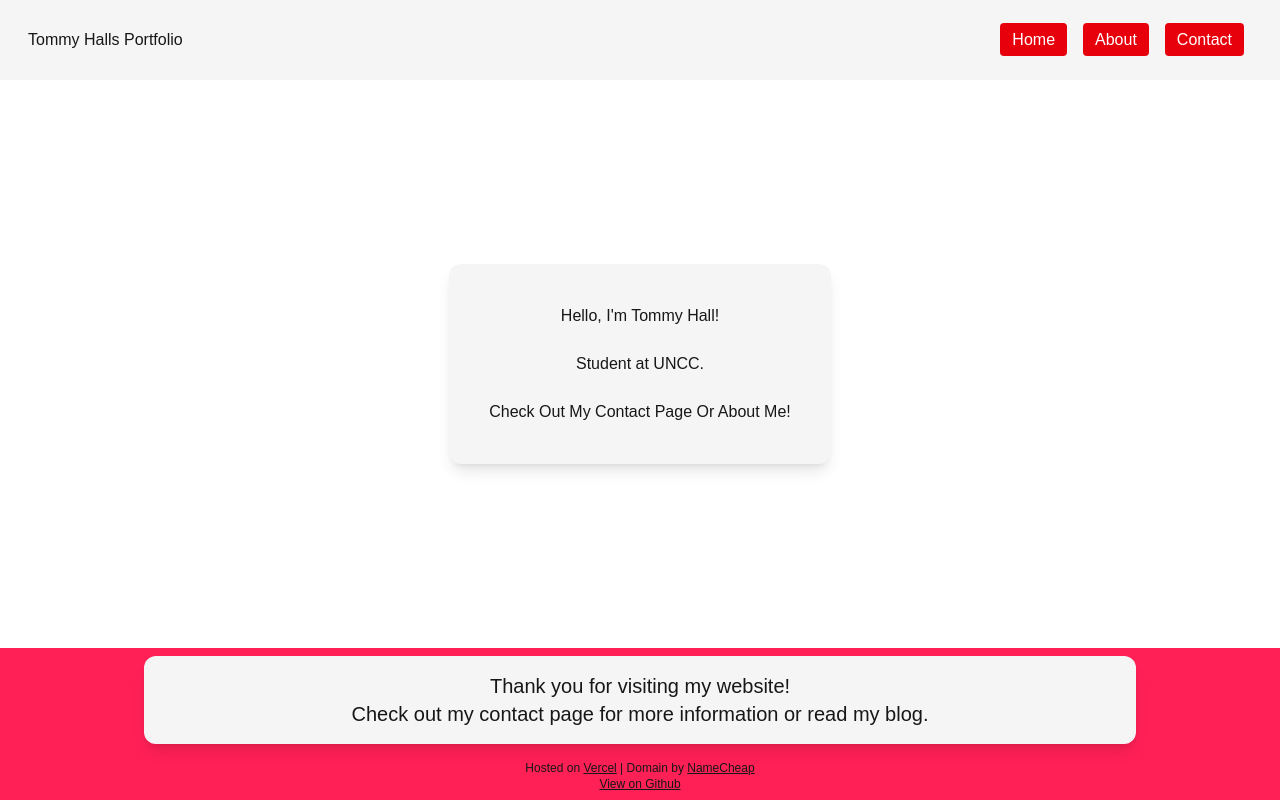
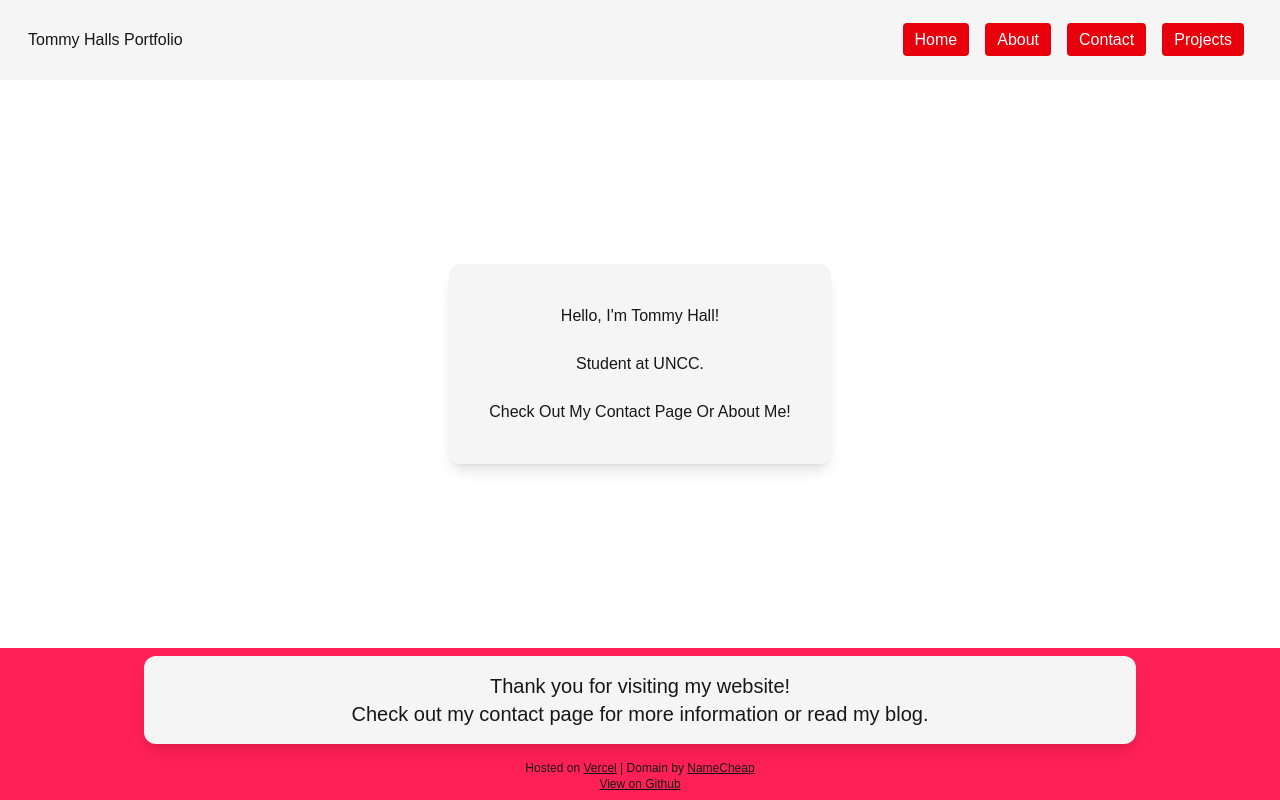
Before and after one commit to TeejMcSteez/nextWebsite, a Next.js app: page / in a window 1280 px wide. Built offline with nearby package versions, Linux system fonts and the light colour scheme.

Commit message:
Added project page still needs more UI design but works great!

```diff
--- a/src/app/ui/Navbar.jsx
+++ b/src/app/ui/Navbar.jsx
@@ -13,6 +13,8 @@ export default function NavBar() {
                 <a href="/" className="m-2 px-3 py-2 bg-red-600 rounded hover:bg-red-800">Home</a>
                 <a href="/about" className="m-2 px-3 py-2 bg-red-600 rounded hover:bg-red-800">About</a>
                 <a href="/contact" className="m-2 px-3 py-2 bg-red-600 rounded hover:bg-red-800">Contact</a>
+                    <a href="/projects" className="m-2 px-3 py-2 bg-red-600 rounded hover:bg-red-800">Projects</a>
+
             </nav>
 
             <button className='md:hidden bg-red-600 text-white m-2 p-2 rounded-xl dark:bg-none' onClick={() => setIsOpen(!isOpen)}>
@@ -26,6 +28,8 @@ export default function NavBar() {
                     <a href="/" className="m-2 px-3 py-2 bg-red-600 rounded hover:bg-red-800">Home</a>
                     <a href="/about" className="m-2 px-3 py-2 bg-red-600 rounded hover:bg-red-800">About</a>
                     <a href="/contact" className="m-2 px-3 py-2 bg-red-600 rounded hover:bg-red-800">Contact</a>
+                    <a href="/projects" className="m-2 px-3 py-2 bg-red-600 rounded hover:bg-red-800">Projects</a>
+
                     <button className='text-white m-2 p-2' onClick={() => setIsOpen(!isOpen)}>
                         {isOpen ? "❌" : ""}
                     </button>
--- a/src/app/ui/Projects.jsx
+++ b/src/app/ui/Projects.jsx
@@ -25,7 +25,7 @@ export default function Blog() {
 
         fetchData();
     }, []); // Empty array for some reason means it only runs on mount ***
-    if (loading) return <p className='dark:text-white text-xl'>Loading . . .</p>;
+    if (loading) return <p className='dark:text-white text-3xl text-center m-5 p-5'>Loading <a className='animate-ping'>. . .</a></p>;
     if (error) return <p className='dark:text-white text-xl'>Error: {error}</p>;
     return (
         <>
@@ -33,7 +33,7 @@ export default function Blog() {
             <h1 className='text-4xl m-2 p-2'>GitHub Stream</h1>
                 <div className='grid grid-cols-3 grid-flow-dense gap-2'>
                     {data.map((repo) => (
-                        <div key={repo.full_name} className='bg-neutral-200 dark:bg-neutral-800 p-2 rounded-lg'>
+                        <div key={repo.full_name} className='bg-neutral-200 dark:bg-neutral-800 m-4 p-2 rounded-lg'>
                             <a href={repo.html_url} className='text-blue-500' target='_blank'>{repo.name}</a>
                             <p>{repo.description}</p>
                         </div>
```
